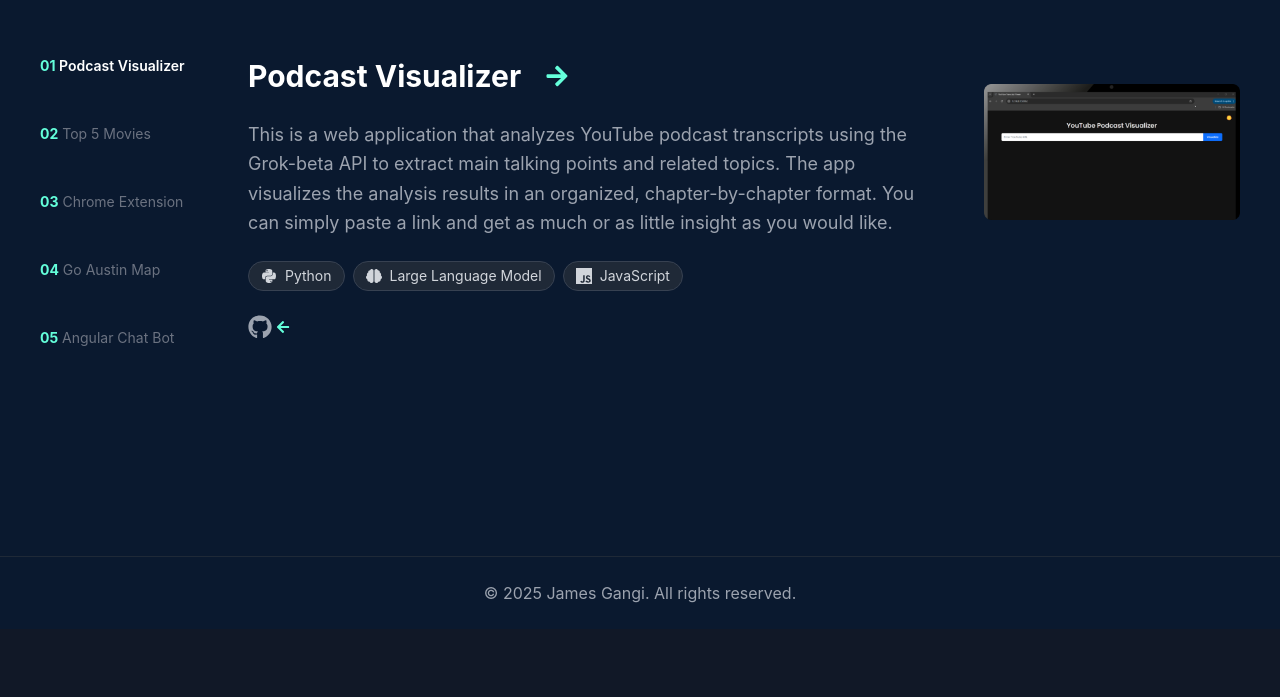
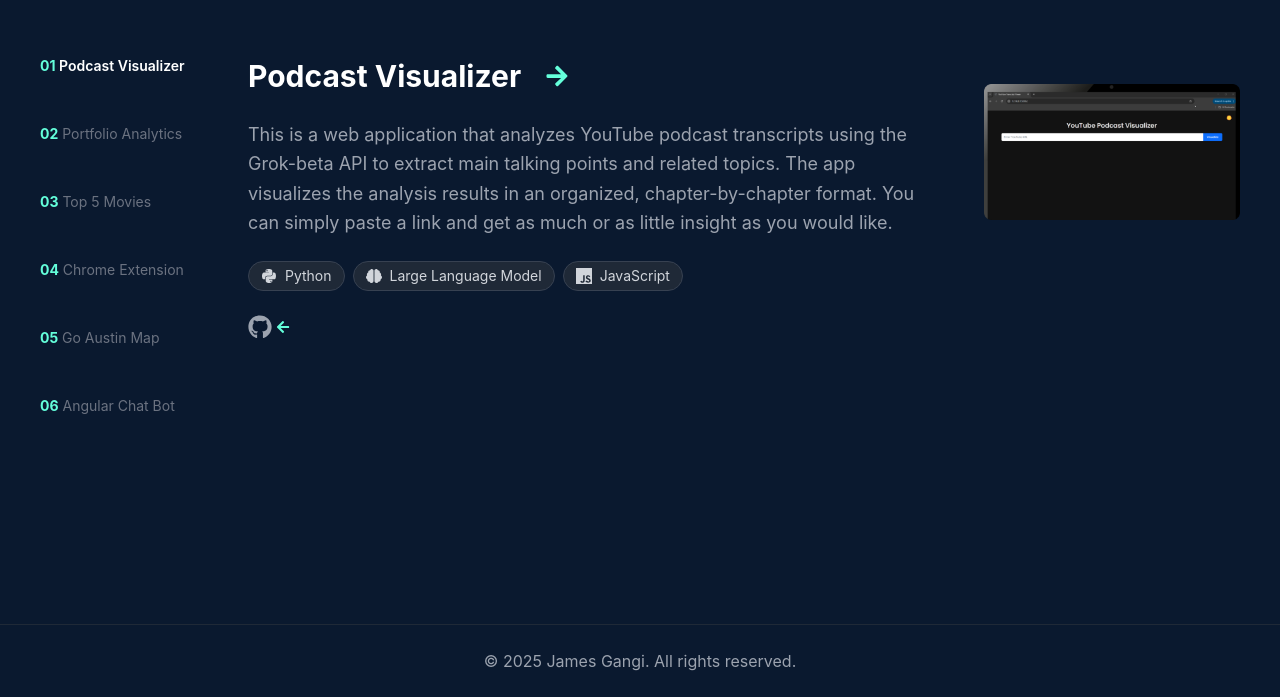
Before and after one commit to jgangi7/portfolio, a Next.js app: page / in a window 1280 px wide. Shown: the part 1988-2685 px from the top of the page. Before the commit the page ends 2617 px from the top, so only its background shows below. Built offline with nearby package versions, Linux system fonts and the light colour scheme.

Commit message:
Added project

```diff
--- a/components/ui/Projects.tsx
+++ b/components/ui/Projects.tsx
@@ -1,7 +1,7 @@
 import { motion } from 'framer-motion';
 import { useTranslations } from 'next-intl';
 import { FaGithub, FaExternalLinkAlt, FaReact, FaNodeJs, FaAngular, FaPython, FaBrain, FaArrowRight, FaArrowLeft } from 'react-icons/fa';
-import { SiTypescript, SiDotnet, SiJavascript } from 'react-icons/si';
+import { SiTypescript, SiDotnet, SiJavascript, SiVite } from 'react-icons/si';
 import Link from 'next/link';
 import { useState } from 'react';
 
@@ -33,6 +33,19 @@
     githubUrl: "https://github.com/jgangi7/podcast-visualizer",
     categoryKey: "categories.webApp",
     pageUrl: "/podcastProject",
+    year: 2025
+  },
+  {
+    titleKey: "portfolio.title",
+    descriptionKey: "portfolio.description",
+    technologies: [
+      { nameKey: "technologies.react", icon: <FaReact /> },
+      { nameKey: "technologies.typescript", icon: <SiTypescript /> },
+      { nameKey: "technologies.vite", icon: <SiVite /> },
+      { nameKey: "technologies.recharts" }
+    ],
+    githubUrl: "https://github.com/jgangi7/portfolio-visualizer",
+    categoryKey: "categories.webApp",
     year: 2025
   },
   {
--- a/messages/en.json
+++ b/messages/en.json
@@ -304,8 +304,8 @@
       "videoError": "Your browser does not support the video tag."
     },
     "portfolio": {
-      "title": "Stock Portfolio Analytics",
-      "description": "Designed and Implemented a React TypeScript application for tracking and visualizing stock portfolio performance. Features real-time stock price updates, portfolio allocation visualization, and gain/loss tracking."
+      "title": "Portfolio Analytics",
+      "description": "A React TypeScript application for tracking and visualizing stock portfolio performance. Features real-time stock price updates, portfolio allocation visualization, csv import, and gain/loss tracking."
     },
     "blockchain": {
       "title": "C# Blockchain API",
--- a/messages/fr.json
+++ b/messages/fr.json
@@ -343,8 +343,8 @@
       "LLM": "Modèle de Langage Large"
     },
     "portfolio": {
-      "title": "Analyse de Portefeuille d'Actions",
-      "description": "Une application React TypeScript pour suivre et visualiser la performance des portefeuilles d'actions. Inclut des mises à jour en temps réel des cours des actions, la visualisation de l'allocation du portefeuille et le suivi des gains/pertes."
+      "title": "Analytique du Portefeuille",
+      "description": "Une application React TypeScript pour le suivi et la visualisation de la performance d'un portefeuille boursier. Comprend des mises à jour des cours en temps réel, la visualisation de l'allocation d'actifs, l'importation de fichiers CSV et le suivi des gains et pertes."
     }
   },
   "contact": {
```
